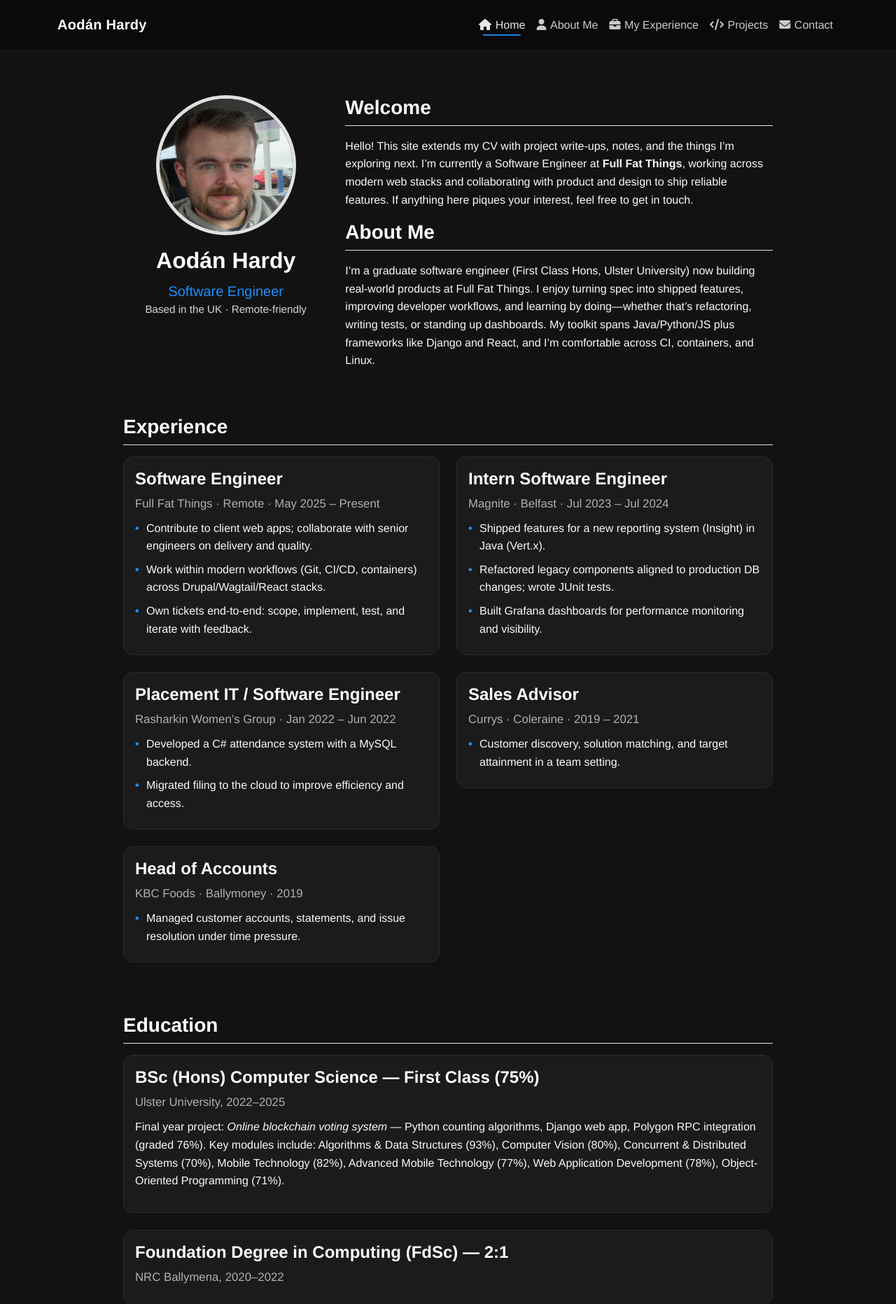
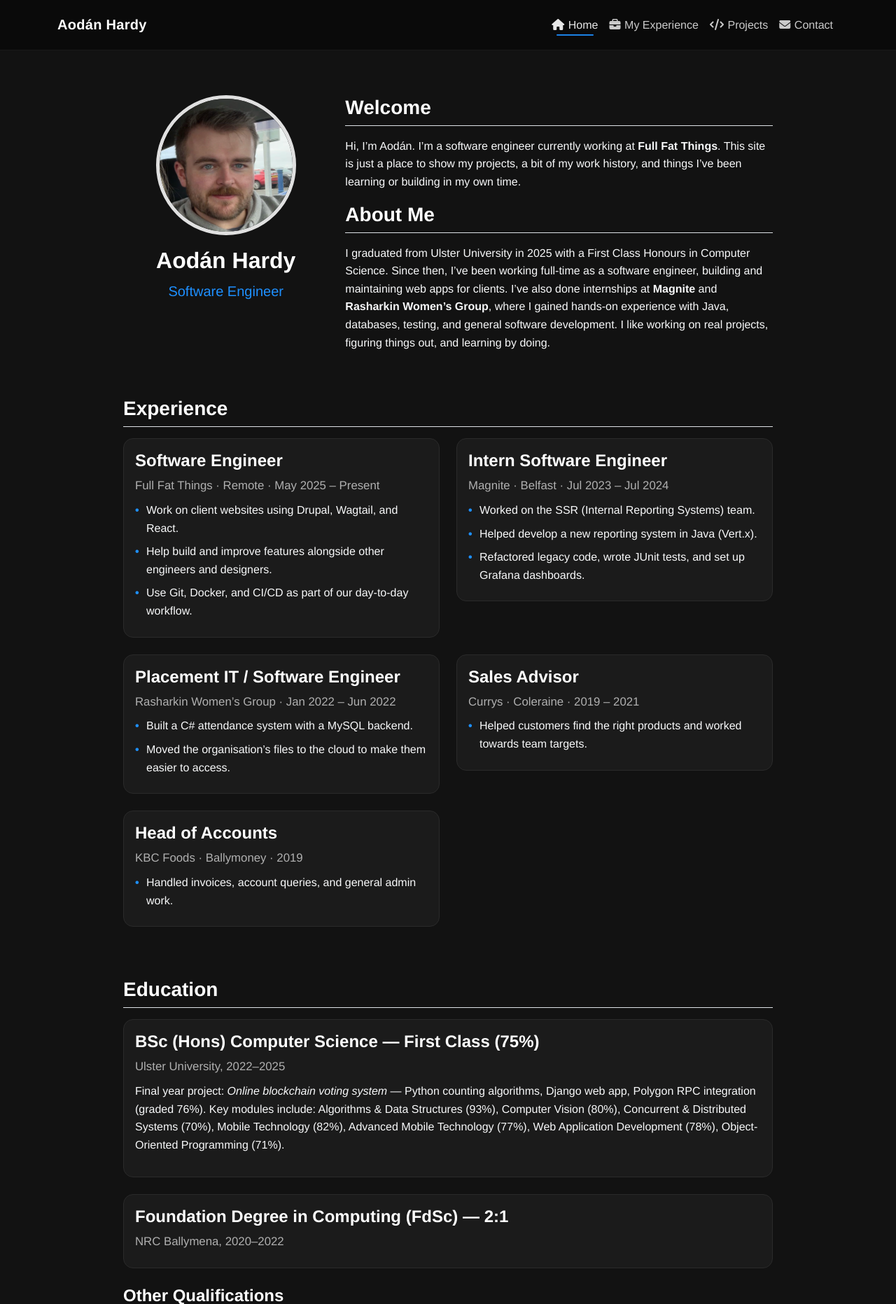
Before and after one commit to AodanHardy/MyPortfolio_2.0, a Django app: page / in a window 1280 px wide. Shown: the top 1863 px of the page at 70% size. Run offline with Django 5.2, Linux system fonts and the light colour scheme.

Commit message:
updating home page

```diff
--- a/core/templates/base.html
+++ b/core/templates/base.html
@@ -50,13 +50,6 @@
               <a class="nav-link {% if request.path == '/' %}active{% endif %}"
                  href="{% url 'index' %}">
                 <i class="fas fa-home"></i> Home
-              </a>
-            </li>
-
-            <li class="nav-item">
-              <a class="nav-link {% if request.path == '/about/' %}active{% endif %}"
-                 href="{% url 'about' %}">
-                <i class="fas fa-user"></i> About Me
               </a>
             </li>
 
--- a/core/templates/index.html
+++ b/core/templates/index.html
@@ -4,40 +4,33 @@
 {% block body %}
 <div class="home-page">
   <div class="cv-container mt-5 text-light">
-    <!-- Profile / Intro -->
     <div class="row align-items-start">
       <div class="col-md-4 text-center">
         <img src="{% static '/images/me2.png' %}" height="200" width="200" alt="Profile picture of Aodán Hardy" class="cv-profile-img mb-3">
         <h2 class="cv-name">Aodán Hardy</h2>
         <p class="lead cv-title">Software Engineer</p>
-        <p class="cv-location">Based in the UK · Remote-friendly</p>
       </div>
 
       <div class="col-md-8">
         <h3 class="cv-section-title border-bottom pb-2 mb-3">Welcome</h3>
         <p>
-          Hello! This site extends my CV with project write-ups, notes, and the things I’m exploring next.
-          I’m currently a Software Engineer at <strong>Full Fat Things</strong>, working across modern web stacks and
-          collaborating with product and design to ship reliable features. If anything here piques your interest,
-          feel free to get in touch.
+          Hi, I’m Aodán. I’m a software engineer currently working at <strong>Full Fat Things</strong>.
+          This site is just a place to show my projects, a bit of my work history, and things I’ve been learning or building in my own time.
         </p>
 
-        <!-- About -->
         <h3 class="cv-section-title border-bottom pb-2 mb-3">About Me</h3>
         <p class="cv-about">
-          I’m a graduate software engineer (First Class Hons, Ulster University) now building real-world products
-          at Full Fat Things. I enjoy turning spec into shipped features, improving developer workflows,
-          and learning by doing—whether that’s refactoring, writing tests, or standing up dashboards.
-          My toolkit spans Java/Python/JS plus frameworks like Django and React, and I’m comfortable across
-          CI, containers, and Linux.
+          I graduated from Ulster University in 2025 with a First Class Honours in Computer Science.
+          Since then, I’ve been working full-time as a software engineer, building and maintaining web apps for clients.
+          I’ve also done internships at <strong>Magnite</strong> and <strong>Rasharkin Women’s Group</strong>,
+          where I gained hands-on experience with Java, databases, testing, and general software development.
+          I like working on real projects, figuring things out, and learning by doing.
         </p>
       </div>
     </div>
 
-    <!-- Experience -->
     <div class="cv-section mt-5">
       <h3 class="cv-section-title border-bottom pb-2 mb-3">Experience</h3>
-
       <div class="container px-0">
         <div class="row">
           <div class="col-md-6 mb-4">
@@ -45,9 +38,9 @@
               <h4 class="cv-job-title">Software Engineer</h4>
               <p class="cv-company">Full Fat Things · Remote · May 2025 – Present</p>
               <ul class="cv-list">
-                <li>Contribute to client web apps; collaborate with senior engineers on delivery and quality.</li>
-                <li>Work within modern workflows (Git, CI/CD, containers) across Drupal/Wagtail/React stacks.</li>
-                <li>Own tickets end-to-end: scope, implement, test, and iterate with feedback.</li>
+                <li>Work on client websites using Drupal, Wagtail, and React.</li>
+                <li>Help build and improve features alongside other engineers and designers.</li>
+                <li>Use Git, Docker, and CI/CD as part of our day-to-day workflow.</li>
               </ul>
             </div>
           </div>
@@ -57,9 +50,9 @@
               <h4 class="cv-job-title">Intern Software Engineer</h4>
               <p class="cv-company">Magnite · Belfast · Jul 2023 – Jul 2024</p>
               <ul class="cv-list">
-                <li>Shipped features for a new reporting system (Insight) in Java (Vert.x).</li>
-                <li>Refactored legacy components aligned to production DB changes; wrote JUnit tests.</li>
-                <li>Built Grafana dashboards for performance monitoring and visibility.</li>
+                <li>Worked on the SSR (Internal Reporting Systems) team.</li>
+                <li>Helped develop a new reporting system in Java (Vert.x).</li>
+                <li>Refactored legacy code, wrote JUnit tests, and set up Grafana dashboards.</li>
               </ul>
             </div>
           </div>
@@ -69,19 +62,18 @@
               <h4 class="cv-job-title">Placement IT / Software Engineer</h4>
               <p class="cv-company">Rasharkin Women’s Group · Jan 2022 – Jun 2022</p>
               <ul class="cv-list">
-                <li>Developed a C# attendance system with a MySQL backend.</li>
-                <li>Migrated filing to the cloud to improve efficiency and access.</li>
+                <li>Built a C# attendance system with a MySQL backend.</li>
+                <li>Moved the organisation’s files to the cloud to make them easier to access.</li>
               </ul>
             </div>
           </div>
 
-          <!-- Optional early roles -->
           <div class="col-md-6 mb-4">
             <div class="cv-experience">
               <h4 class="cv-job-title">Sales Advisor</h4>
               <p class="cv-company">Currys · Coleraine · 2019 – 2021</p>
               <ul class="cv-list">
-                <li>Customer discovery, solution matching, and target attainment in a team setting.</li>
+                <li>Helped customers find the right products and worked towards team targets.</li>
               </ul>
             </div>
           </div>
@@ -91,7 +83,7 @@
               <h4 class="cv-job-title">Head of Accounts</h4>
               <p class="cv-company">KBC Foods · Ballymoney · 2019</p>
               <ul class="cv-list">
-                <li>Managed customer accounts, statements, and issue resolution under time pressure.</li>
+                <li>Handled invoices, account queries, and general admin work.</li>
               </ul>
             </div>
           </div>
@@ -99,7 +91,7 @@
       </div>
     </div>
 
-    <!-- Education -->
+    <!-- Education (restored original) -->
     <div class="cv-section mt-5">
       <h3 class="cv-section-title border-bottom pb-2 mb-3">Education</h3>
 
@@ -128,16 +120,14 @@
       </div>
     </div>
 
-    <!-- Skills -->
     <div class="cv-section mt-5">
       <h3 class="cv-section-title border-bottom pb-2 mb-3">Skills</h3>
-
       <div class="container px-0">
         <div class="row">
           <div class="col-md-6 mb-4">
             <div class="cv-skill">
               <h4 class="cv-skill-title">Languages</h4>
-              <p class="mb-0">Java, Python, C++, C#, PHP, JavaScript, HTML/CSS, SQL</p>
+              <p class="mb-0">Java, Python, C++, C#, Rust, PHP, JavaScript, HTML/CSS, SQL</p>
             </div>
           </div>
 
@@ -150,15 +140,8 @@
             </div>
           </div>
 
-          <div class="col-md-12 mb-4">
-            <div class="cv-skill">
-              <h4 class="cv-skill-title">How I Work</h4>
-              <p class="cv-skill-description mb-0">
-                Collaborative, test-minded, and pragmatic. Comfortable picking up unfamiliar code,
-                breaking work into shippable increments, and communicating clearly with stakeholders.
-              </p>
-            </div>
-          </div>
+
+
         </div>
       </div>
     </div>
```
